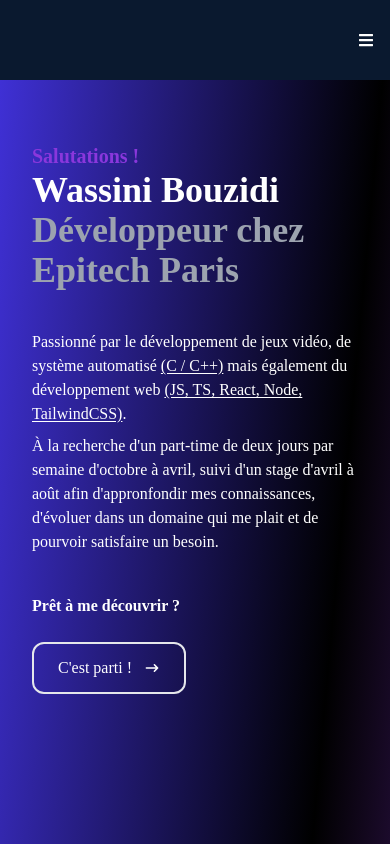
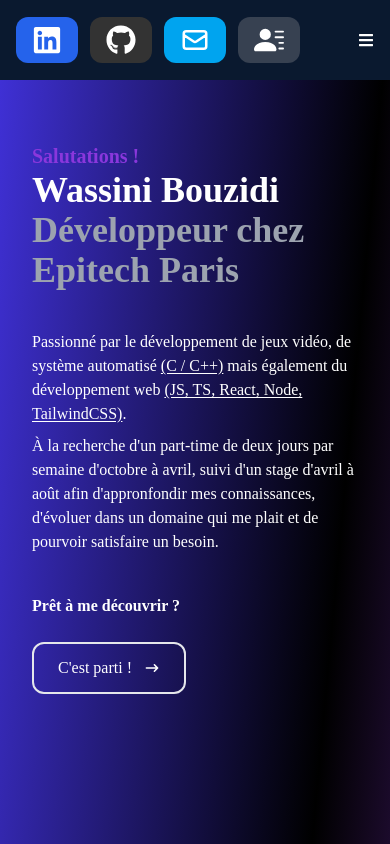
Before and after one commit to yoou92/folio, a React (Create React App) app: page / in a window 390 px wide. Shown: the top 844 px of the page. Built offline with nearby package versions, Linux system fonts and the light colour scheme.

Commit message:
[ADD] (Navbar.jsx): social icon for responsive

```diff
--- a/src/components/Navbar.jsx
+++ b/src/components/Navbar.jsx
@@ -127,6 +127,32 @@
           </li>
         </ul>
       </div>
+      <div class="flex lg:hidden fixed space-x-3">
+        <li class="flex py-2 rounded-xl bg-blue-600">
+          <SocialBar
+            icon={<FaLinkedin size={30} />}
+            redirect="https://www.linkedin.com/in/wassini-bouzidi/"
+          />
+        </li>
+        <li class="flex py-2 rounded-xl bg-[#333333]">
+          <SocialBar
+            icon={<FaGithub size={30} />}
+            redirect="https://github.com/wassb92"
+          />
+        </li>
+        <li class="flex py-2 rounded-xl bg-[#00A4EF]">
+          <SocialBar
+            icon={<HiOutlineMail size={30} />}
+            redirect="mailto:wassini.bouzidi@epitech.eu"
+          />
+        </li>
+        <li class="flex py-2 rounded-xl bg-gray-700">
+          <SocialBar
+            icon={<BsFillPersonLinesFill size={30} />}
+            redirect="resume"
+          />
+        </li>
+      </div>
     </div>
   );
 };
```
